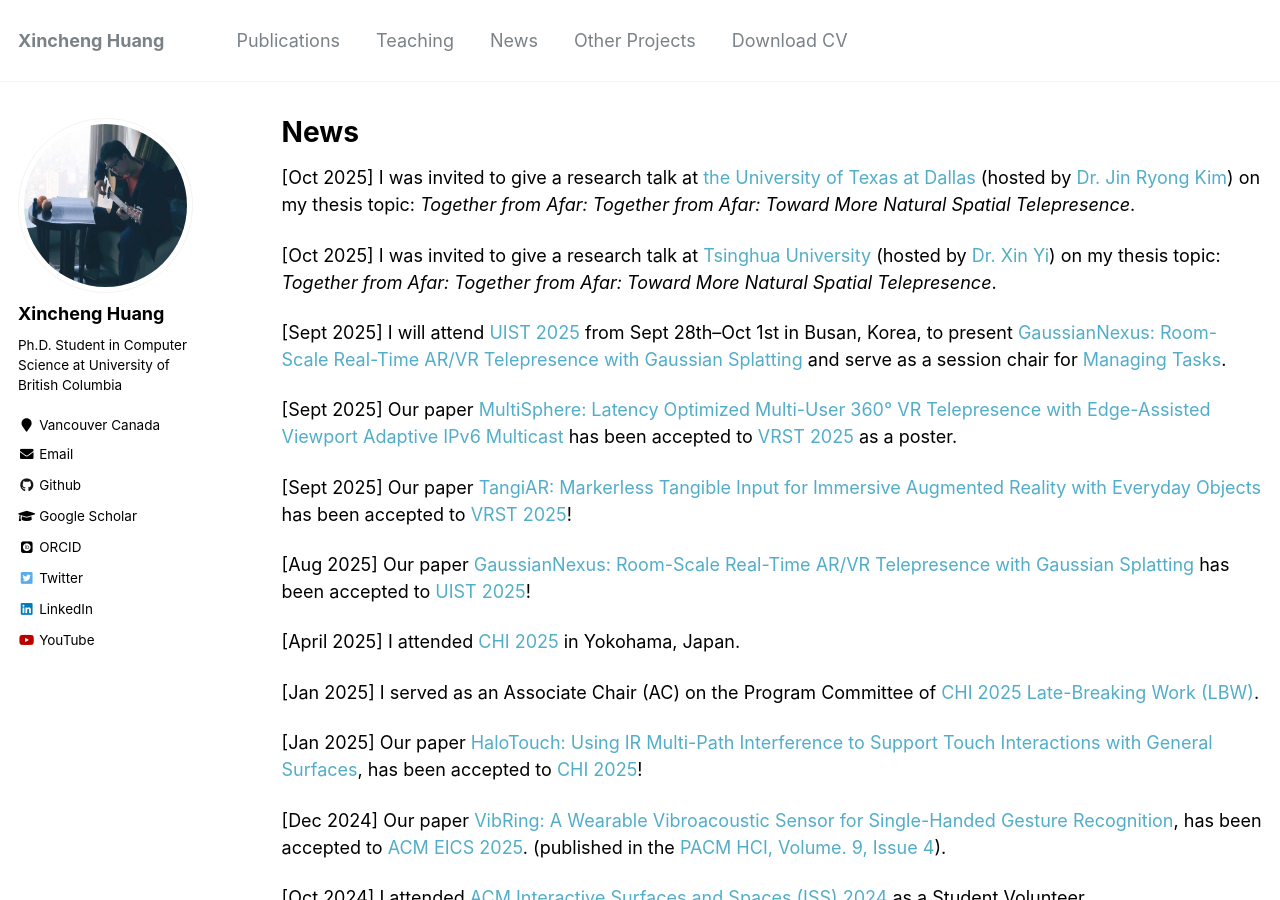
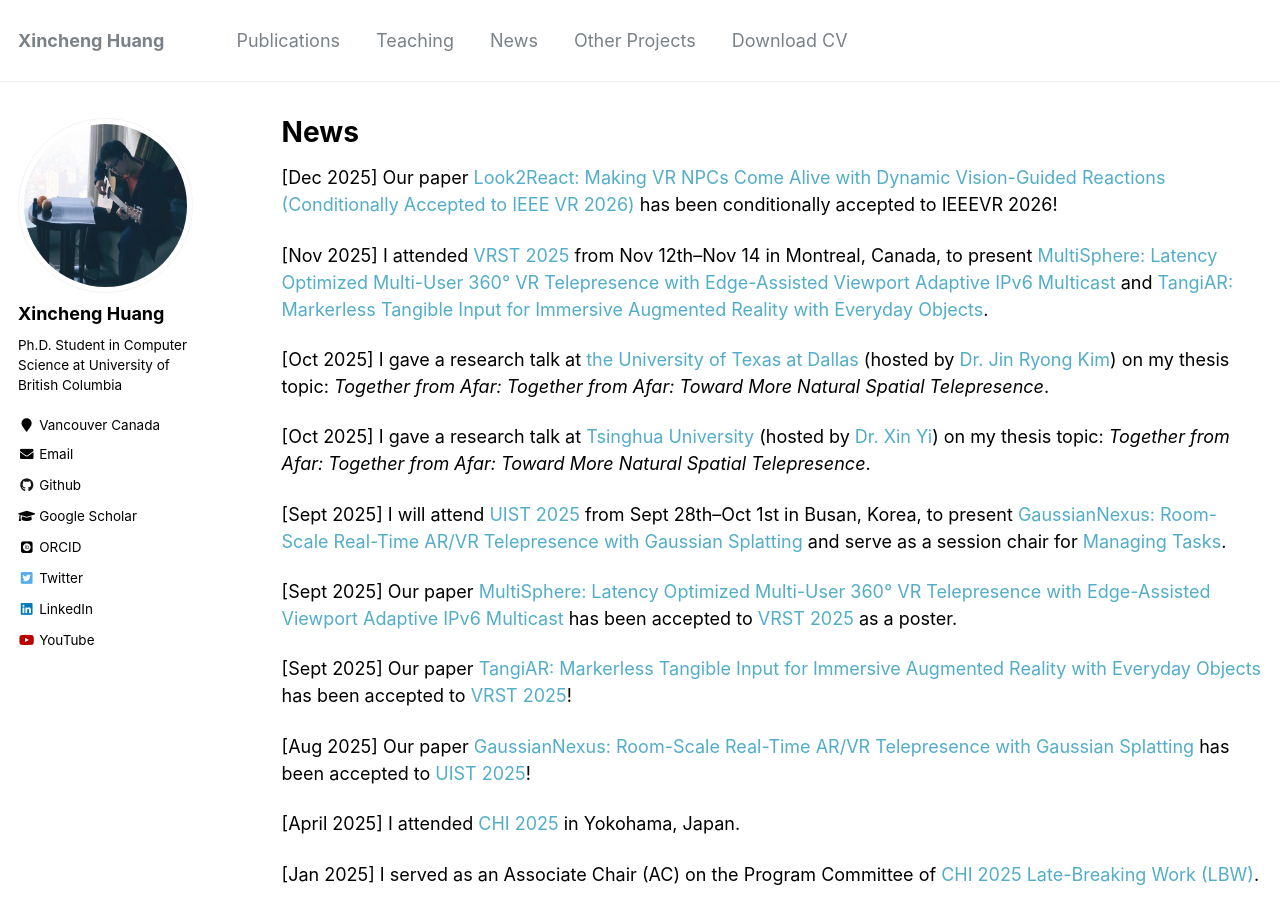
Before and after one commit to Peter-Pater/peter-pater.github.io, a Jekyll site: the page built from _pages/news.md, in a window 1280 px wide and 900 px high. Built offline with Jekyll 4.4.1, drawn with Linux system fonts in a browser that asks for light colours; some web fonts are replaced.

Commit message:
update news

```diff
--- a/_pages/news.md
+++ b/_pages/news.md
@@ -7,9 +7,13 @@ author_profile: true
 
 {% include base_path %}
 
-[Oct 2025] I was invited to give a research talk at <a href="https://www.utdallas.edu/" style="text-decoration:none" target="_blank">the University of Texas at Dallas</a> (hosted by <a href="https://jessekim.com/" style="text-decoration:none" target="_blank">Dr. Jin Ryong Kim</a>) on my thesis topic: <em>Together from Afar: Together from Afar: Toward More Natural Spatial Telepresence</em>.
+[Dec 2025] Our paper <a href="/publications/look2react" style="text-decoration:none">Look2React: Making VR NPCs Come Alive with Dynamic Vision-Guided Reactions (Conditionally Accepted to IEEE VR 2026)</a> has been conditionally accepted to IEEEVR 2026!
 
-[Oct 2025] I was invited to give a research talk at <a href="https://www.tsinghua.edu.cn/en/" style="text-decoration:none" target="_blank">Tsinghua University</a> (hosted by <a href="https://www.insc.tsinghua.edu.cn/inscen/info/1255/1114.htm" style="text-decoration:none" target="_blank">Dr. Xin Yi</a>) on my thesis topic: <em>Together from Afar: Together from Afar: Toward More Natural Spatial Telepresence</em>.
+[Nov 2025] I attended <a href="https://vrst.acm.org/vrst2025/" style="text-decoration:none" target="_blank">VRST 2025</a> from Nov 12th--Nov 14 in Montreal, Canada, to present <a href="/publications/multisphere" style="text-decoration:none">MultiSphere: Latency Optimized Multi-User 360° VR Telepresence with Edge-Assisted Viewport Adaptive IPv6 Multicast</a> and <a href="/publications/TangiAR" style="text-decoration:none">TangiAR: Markerless Tangible Input for Immersive Augmented Reality with Everyday Objects</a>.
+
+[Oct 2025] I gave a research talk at <a href="https://www.utdallas.edu/" style="text-decoration:none" target="_blank">the University of Texas at Dallas</a> (hosted by <a href="https://jessekim.com/" style="text-decoration:none" target="_blank">Dr. Jin Ryong Kim</a>) on my thesis topic: <em>Together from Afar: Together from Afar: Toward More Natural Spatial Telepresence</em>.
+
+[Oct 2025] I gave a research talk at <a href="https://www.tsinghua.edu.cn/en/" style="text-decoration:none" target="_blank">Tsinghua University</a> (hosted by <a href="https://www.insc.tsinghua.edu.cn/inscen/info/1255/1114.htm" style="text-decoration:none" target="_blank">Dr. Xin Yi</a>) on my thesis topic: <em>Together from Afar: Together from Afar: Toward More Natural Spatial Telepresence</em>.
 
 [Sept 2025] I will attend <a href="https://uist.acm.org/2025/" style="text-decoration:none" target="_blank">UIST 2025</a> from Sept 28th--Oct 1st in Busan, Korea, to present <a href="/publications/gaussiannexus" style="text-decoration:none">GaussianNexus: Room-Scale Real-Time AR/VR Telepresence with Gaussian Splatting</a> and serve as a session chair for <a href="https://programs.sigchi.org/uist/2025/program/session/208721" style="text-decoration:none">Managing Tasks</a>.
 
```
